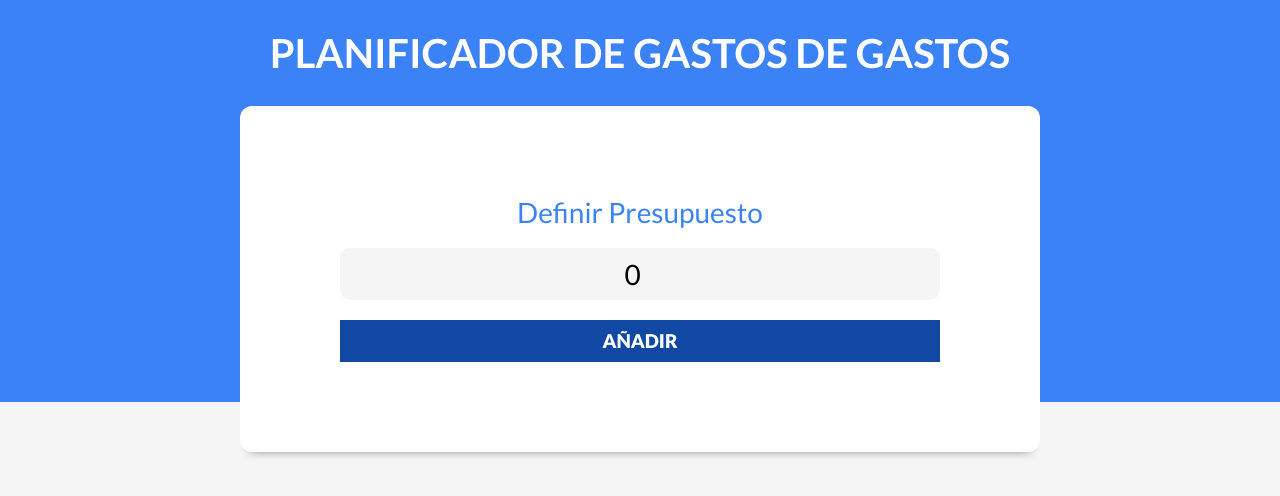
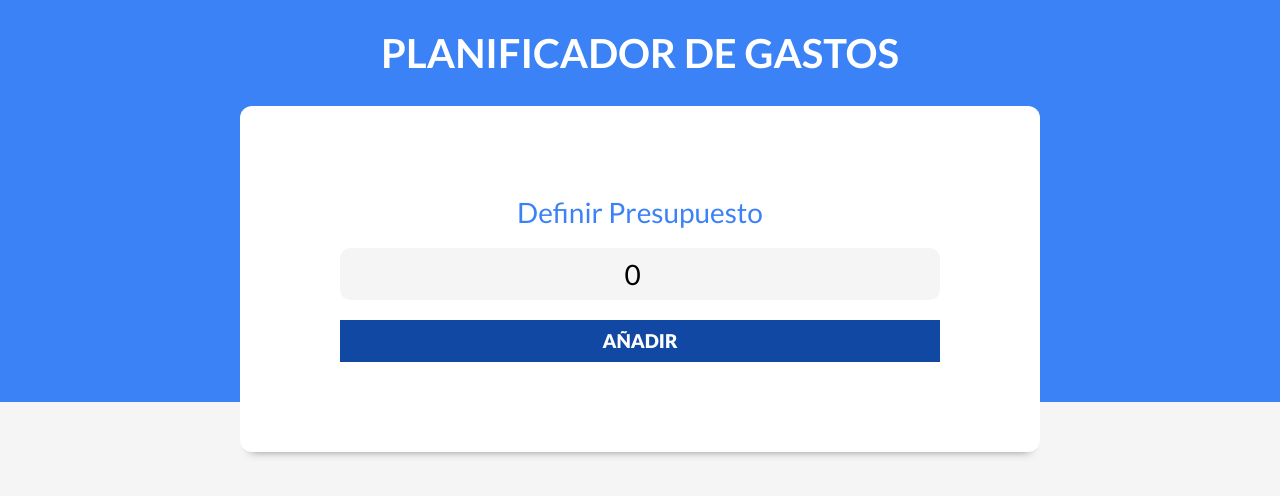
Before and after one commit to luismateo7/Proyectos-de-Presupuesto-de-Gastos, a React (Vite) app in the folder Presupuesto de Gastos/: page / in a window 1280 px wide. Shown: the top 496 px of the page. Built offline with nearby package versions, Linux system fonts and the light colour scheme.

Commit message:
SEO básico

```diff
--- a/Presupuesto de Gastos/index.html
+++ b/Presupuesto de Gastos/index.html
@@ -2,8 +2,11 @@
 <html lang="en">
   <head>
     <meta charset="UTF-8" />
-    <link rel="icon" type="image/svg+xml" href="/vite.svg" />
+    <link rel="icon" href="/logo.svg" />
     <meta name="viewport" content="width=device-width, initial-scale=1.0" />
+    <meta name="keywords" content="gastos, presupuesto, ahorros, inversion">
+    <meta name="author" content="Mateo Rodriguez">
+    <meta name="description" content="Control y manejo de flujos de gastos de dinero"/>
     <title>Control de Gastos</title>
     <link rel="stylesheet" href="https://necolas.github.io/normalize.css/8.0.1/normalize.css">
     <link rel="preconnect" href="https://fonts.googleapis.com"><link rel="preconnect" href="https://fonts.gstatic.com" crossorigin><link href="https://fonts.googleapis.com/css2?family=Lato:wght@400;700;900&display=swap" rel="stylesheet">
--- a/Presupuesto de Gastos/src/components/Header.jsx
+++ b/Presupuesto de Gastos/src/components/Header.jsx
@@ -5,7 +5,7 @@ import ControlPresupuesto from './ControlPresupuesto'
 const Header = ({presupuesto, setPresupuesto, isValidPresupuesto, setIsValidPresupuesto, gastos, setGastos}) => {
   return (
     <header>
-        <h1>Planificador de Gastos de Gastos</h1>
+        <h1>Planificador de Gastos</h1>
 
         {isValidPresupuesto ?
         (
```
